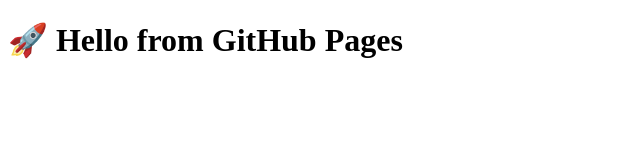
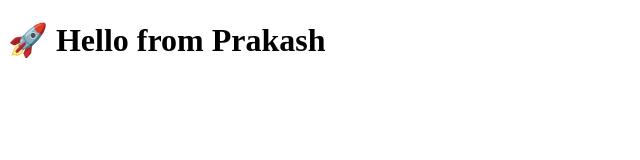
Before and after one commit to testdef/test-sitedef, a plain HTML site: page index.html in a window 1280 px wide. Shown: the whole page, without its empty margins (0-640 px from the left). Drawn offline with Linux system fonts and the light colour scheme.

Commit message:
Update index.html

```diff
--- a/index.html
+++ b/index.html
@@ -4,6 +4,6 @@
     <title>My GitHub Page</title>
   </head>
   <body>
-    <h1>🚀 Hello from GitHub Pages</h1>
+    <h1>🚀 Hello from Prakash</h1>
   </body>
 </html>
```
